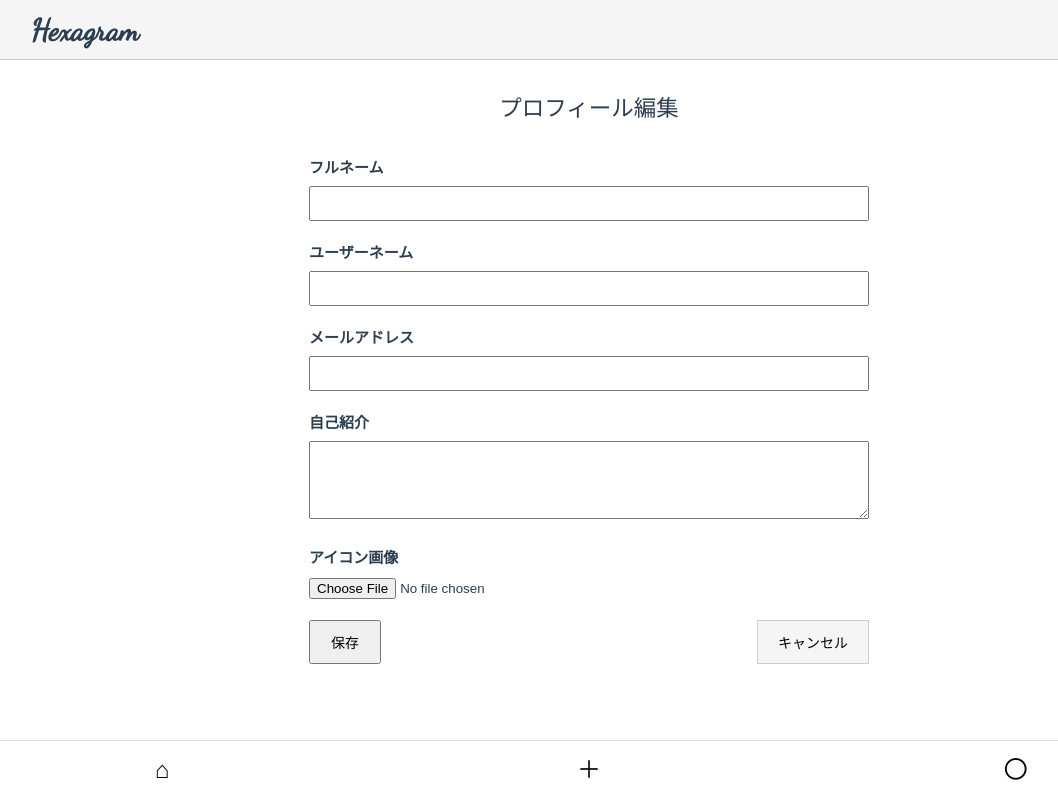
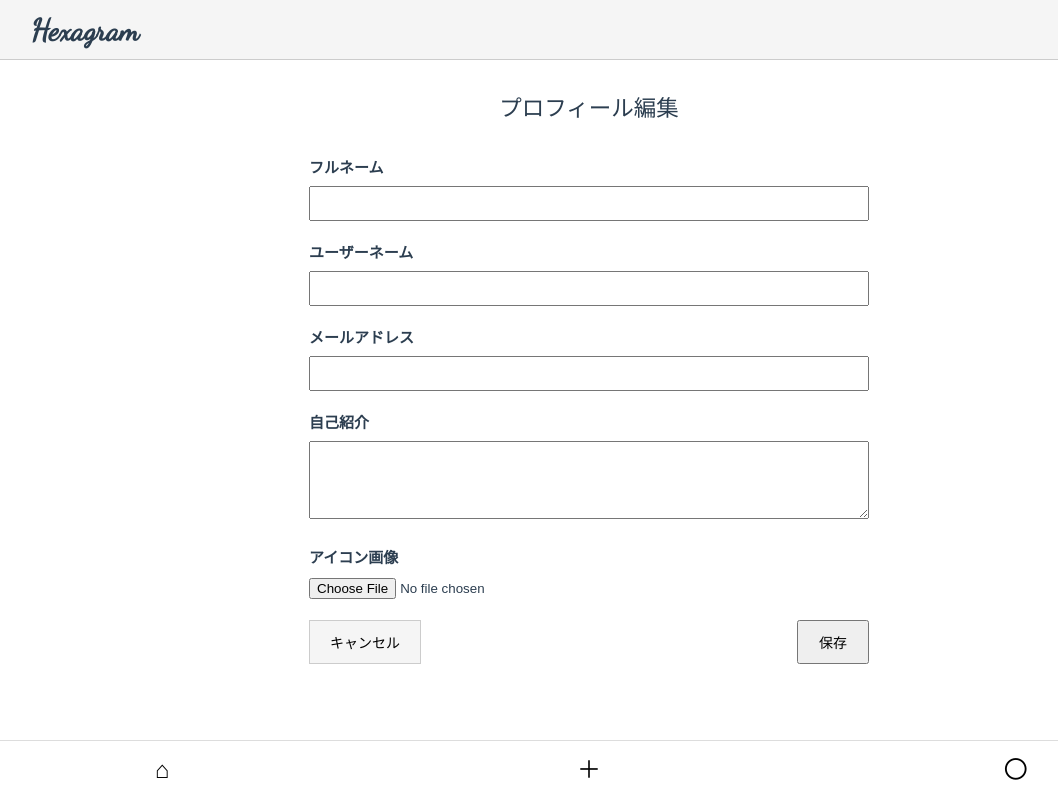
Before and after one commit to altotips/Team2_TeamDev, a Vue app in the folder frontend/: page /ProfileEdit in a window 1280 px wide. Shown: the whole page, without its empty margins (51-1109 px from the left). Built offline with nearby package versions, Linux system fonts and the light colour scheme.

Commit message:
編集画面のボタン位置変更

```diff
--- a/frontend/src/views/ProfileEdit.vue
+++ b/frontend/src/views/ProfileEdit.vue
@@ -26,8 +26,8 @@
       </div>
 
       <div class="buttons">
+        <button type="button" class="cancel" @click="cancel">キャンセル</button>
         <button type="submit">保存</button>
-        <button type="button" class="cancel" @click="cancel">キャンセル</button>
       </div>
     </form>
   </div>
```
